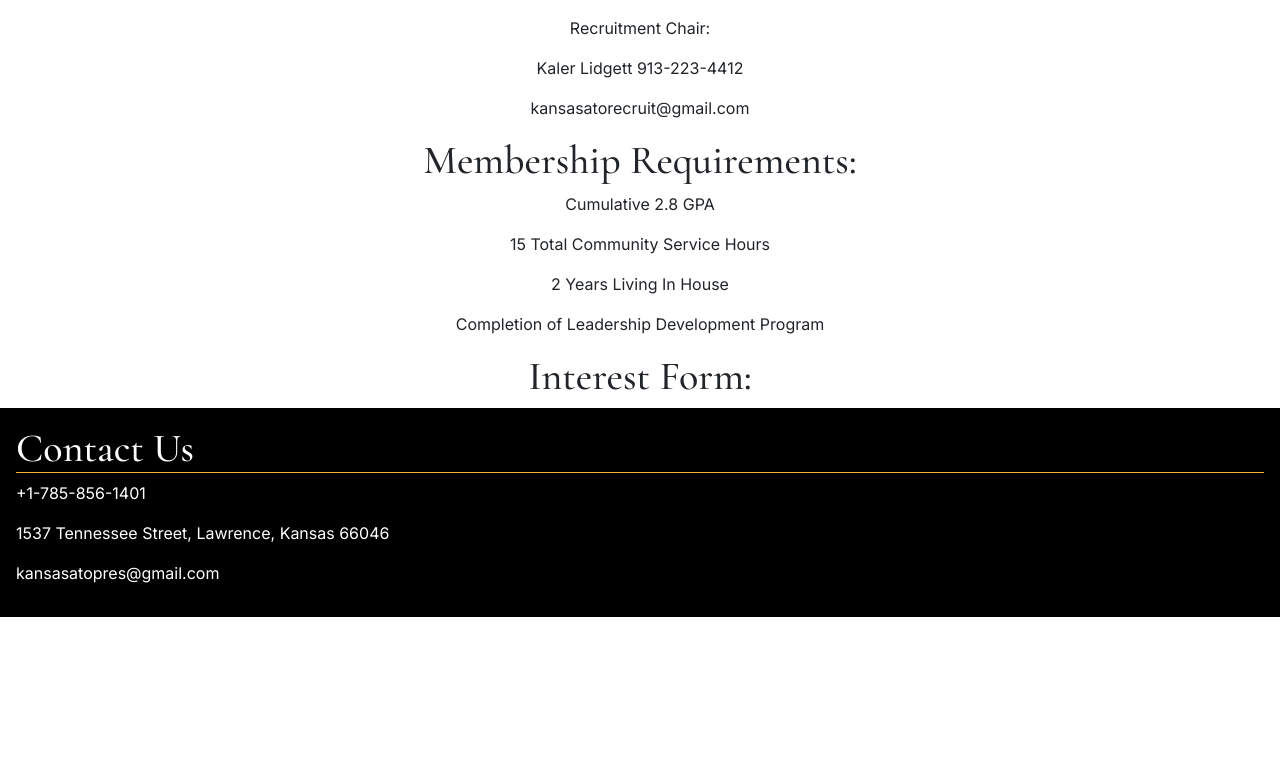
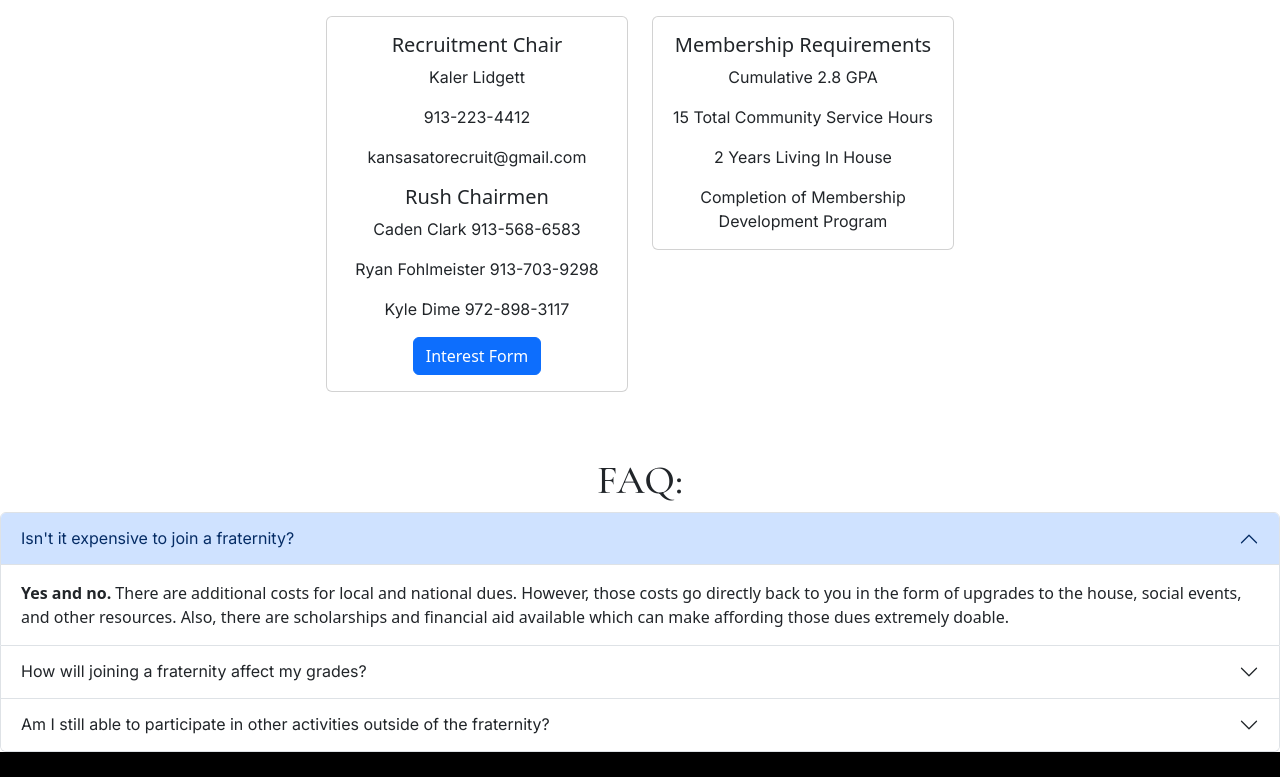
Before and after one commit to CalebHite/Kansas-ATO-Website, a SvelteKit app: page /recruitment in a window 1280 px wide. Shown: the part 356-1133 px from the top of the page. Before the commit the page ends 973 px from the top, so only its background shows below. Built offline with nearby package versions, Linux system fonts and the light colour scheme.

Commit message:
Finish Recruitment Section

```diff
--- a/src/routes/about/+page.svelte
+++ b/src/routes/about/+page.svelte
@@ -21,7 +21,7 @@
         <div class="col"></div>
     </div>
     <h1>Executive Board</h1>
-    <div class="row row-cols-5 justify-content-md-center">
+    <div class="row row-cols-auto justify-content-md-center">
         {#each $exec as member}
             <div class="col">
                 <div class="card" style="width: 18rem;">
@@ -62,6 +62,9 @@
     p{
         font-family: "Inter", sans-serif;
     }
+    .card{
+        margin: 1%;
+    }
     .card-title{
         font-family: "Cormorant Garamond", serif;
         font-size: 2rem;
--- a/src/routes/recruitment/+page.svelte
+++ b/src/routes/recruitment/+page.svelte
@@ -5,15 +5,78 @@
 <body>
     <Navbar></Navbar>
     <h1>Recruitment Information</h1>
-    <p>Recruitment Chair:</p>
-    <p>Kaler Lidgett 913-223-4412</p>
-    <p>kansasatorecruit@gmail.com</p>
-    <h1>Membership Requirements:</h1>
-    <p>Cumulative 2.8 GPA</p>
-    <p>15 Total Community Service Hours</p>
-    <p>2 Years Living In House</p>
-    <p>Completion of Leadership Development Program</p>
-    <h1>Interest Form:</h1>
+    <div class="row">
+        <div class="col"></div>
+        <div class="col">
+            <div class="card">
+              <div class="card-body">
+                <h5 class="card-title">Recruitment Chair</h5>
+                <p class="card-text">Kaler Lidgett</p>
+                <p class="card-text">913-223-4412</p>
+                <p class="card-text">kansasatorecruit@gmail.com</p>
+                <h5 class="card-title">Rush Chairmen</h5>
+                <p class="card-text">Caden Clark 913-568-6583</p>
+                <p class="card-text">Ryan Fohlmeister 913-703-9298</p>
+                <p class="card-text">Kyle Dime 972-898-3117</p>
+                <a href="#" class="btn btn-primary">Interest Form</a>
+              </div>
+            </div>
+          </div>
+          <div class="col">
+            <div class="card">
+              <div class="card-body">
+                <h5 class="card-title">Membership Requirements</h5>
+                <p class="card-text">Cumulative 2.8 GPA</p>
+                <p class="card-text">15 Total Community Service Hours</p>
+                <p class="card-text">2 Years Living In House</p>
+                <p class="card-text">Completion of Membership Development Program</p>
+              </div>
+            </div>
+          </div>
+          <div class="col"></div>
+    </div>
+    <h1>FAQ:</h1>
+    <div class="accordion" id="accordionPanelsStayOpenExample">
+        <div class="accordion-item">
+          <h2 class="accordion-header">
+            <button class="accordion-button" type="button" data-bs-toggle="collapse" data-bs-target="#panelsStayOpen-collapseOne" aria-expanded="true" aria-controls="panelsStayOpen-collapseOne">
+                Isn't it expensive to join a fraternity?
+            </button>
+          </h2>
+          <div id="panelsStayOpen-collapseOne" class="accordion-collapse collapse show">
+            <div class="accordion-body">
+              <strong>Yes and no.</strong>
+              There are additional costs for local and national dues. However, those costs go directly back to you in the form of upgrades to the house, social events, and other resources. Also, there are scholarships and financial aid available which can make affording those dues extremely doable.
+            </div>
+          </div>
+        </div>
+        <div class="accordion-item">
+          <h2 class="accordion-header">
+            <button class="accordion-button collapsed" type="button" data-bs-toggle="collapse" data-bs-target="#panelsStayOpen-collapseTwo" aria-expanded="false" aria-controls="panelsStayOpen-collapseTwo">
+              How will joining a fraternity affect my grades?
+            </button>
+          </h2>
+          <div id="panelsStayOpen-collapseTwo" class="accordion-collapse collapse">
+            <div class="accordion-body">
+              <strong>If anything, a fraternity will benefit your grades.</strong>
+              There are many resources that become available when you join a fraternity. You will have classes with other members and will be able to talk to people who have already taken the classes you are in. We also have a library with study guides, textbooks, and exams from previous years.
+            </div>
+          </div>
+        </div>
+        <div class="accordion-item">
+          <h2 class="accordion-header">
+            <button class="accordion-button collapsed" type="button" data-bs-toggle="collapse" data-bs-target="#panelsStayOpen-collapseThree" aria-expanded="false" aria-controls="panelsStayOpen-collapseThree">
+              Am I still able to participate in other activities outside of the fraternity?
+            </button>
+          </h2>
+          <div id="panelsStayOpen-collapseThree" class="accordion-collapse collapse">
+            <div class="accordion-body">
+              <strong>Yes. Outside activities are strongly encouraged.</strong>
+              At least one outside activity is required for initiation and you will definitely have time to attend almost all required meetings/practices. Because of ATO's strong campus presence, there is a good chance that you will have brothers in almost any extracurricular you sign up for.
+            </div>
+          </div>
+        </div>
+      </div>
 </body>
 <footer>
     <Contact></Contact>
@@ -21,12 +84,23 @@
 <style>
     body{
         text-align: center;
+        overflow-x: hidden;
     }
     h1{
         font-family: "Cormorant Garamond", serif;
     }
+    h2{
+        font-family: "Inter", sans-serif;
+        font-size: 1.5rem;
+    }
     P{
         font-family: "Inter", sans-serif;
+    }
+    .row{
+        margin-bottom: 5%;
+    }
+    .accordion{
+        text-align: left;
     }
     footer{
         text-align: left;
```
